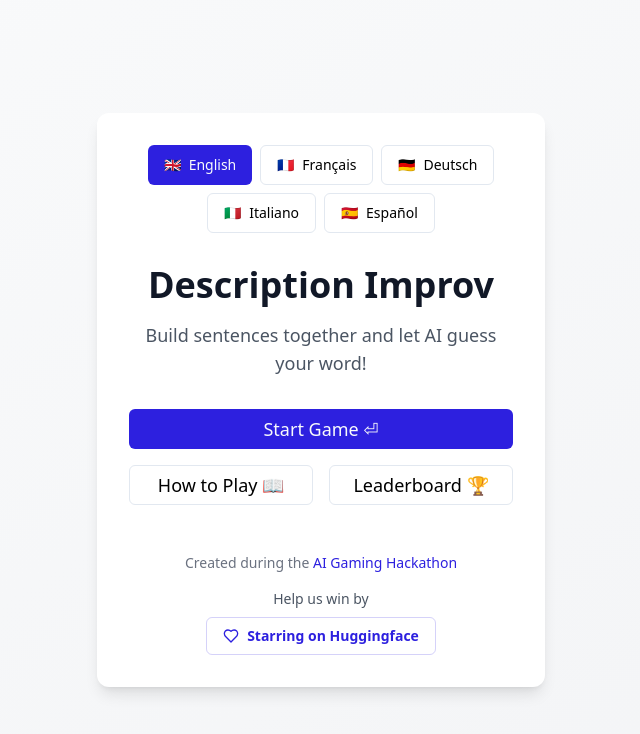
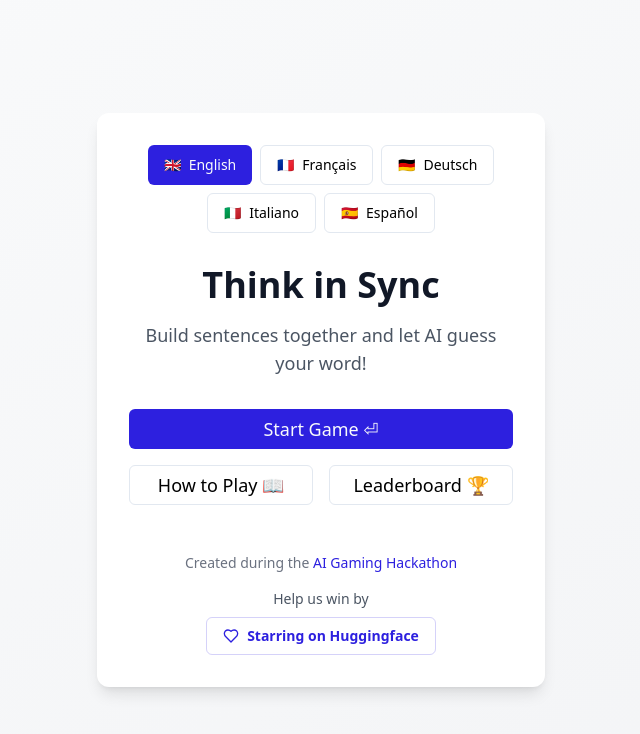
Before and after one commit to felixzieger/think-in-sync, a React (Vite) app: page / in a window 1280 px wide. Shown: the top 734 px of the page, without its empty margins (319-959 px from the left). Built offline with nearby package versions, Linux system fonts and the light colour scheme.

Commit message:
translation

```diff
--- a/src/i18n/translations/de.ts
+++ b/src/i18n/translations/de.ts
@@ -65,14 +65,14 @@ export const de = {
     pressKey: "Drücke"
   },
   welcome: {
-    title: "Description Improv",
+    title: "Think in Sync",
     subtitle: "Baue Sätze zusammen und lass die KI dein Wort erraten!",
     startButton: "Spiel starten",
     howToPlay: "Spielanleitung",
     leaderboard: "Bestenliste",
     credits: "Erstellt während des",
-    helpWin: "Hilf uns zu gewinnen durch",
-    onHuggingface: "Sternen auf Huggingface"
+    helpWin: "Hilf uns gewinnen",
+    onHuggingface: " auf Huggingface"
   },
   howToPlay: {
     setup: {
--- a/src/i18n/translations/en.ts
+++ b/src/i18n/translations/en.ts
@@ -65,7 +65,7 @@ export const en = {
     pressKey: "Press"
   },
   welcome: {
-    title: "Description Improv",
+    title: "Think in Sync",
     subtitle: "Build sentences together and let AI guess your word!",
     startButton: "Start Game",
     howToPlay: "How to Play",
--- a/src/i18n/translations/es.ts
+++ b/src/i18n/translations/es.ts
@@ -65,7 +65,7 @@ export const es = {
     pressKey: "Presiona"
   },
   welcome: {
-    title: "Description Improv",
+    title: "Think in Sync",
     subtitle: "¡Construye frases juntos y deja que la IA adivine tu palabra!",
     startButton: "Comenzar Juego",
     howToPlay: "Cómo Jugar",
--- a/src/i18n/translations/fr.ts
+++ b/src/i18n/translations/fr.ts
@@ -65,7 +65,7 @@ export const fr = {
     pressKey: "Appuyez sur"
   },
   welcome: {
-    title: "Description Improv",
+    title: "Think in Sync",
     subtitle: "Construisez des phrases ensemble et laissez l'IA deviner votre mot !",
     startButton: "Commencer",
     howToPlay: "Comment Jouer",
--- a/src/i18n/translations/it.ts
+++ b/src/i18n/translations/it.ts
@@ -65,7 +65,7 @@ export const it = {
     pressKey: "Premi"
   },
   welcome: {
-    title: "Description Improv",
+    title: "Think in Sync",
     subtitle: "Costruisci frasi insieme e lascia che l'IA indovini la tua parola!",
     startButton: "Inizia Gioco",
     howToPlay: "Come Giocare",
```
